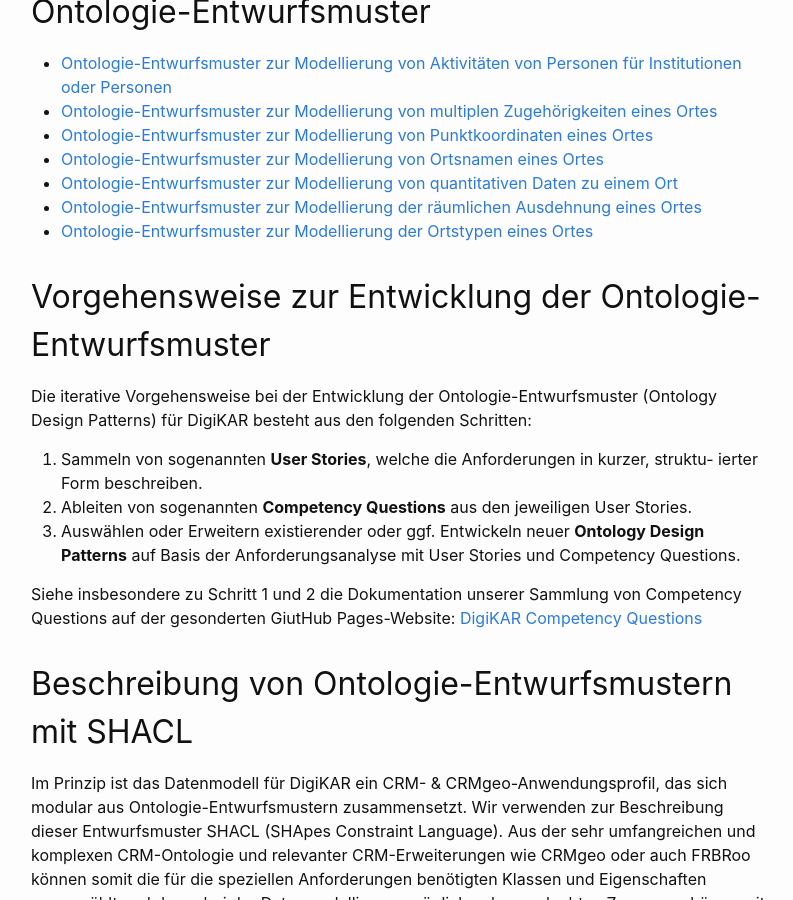
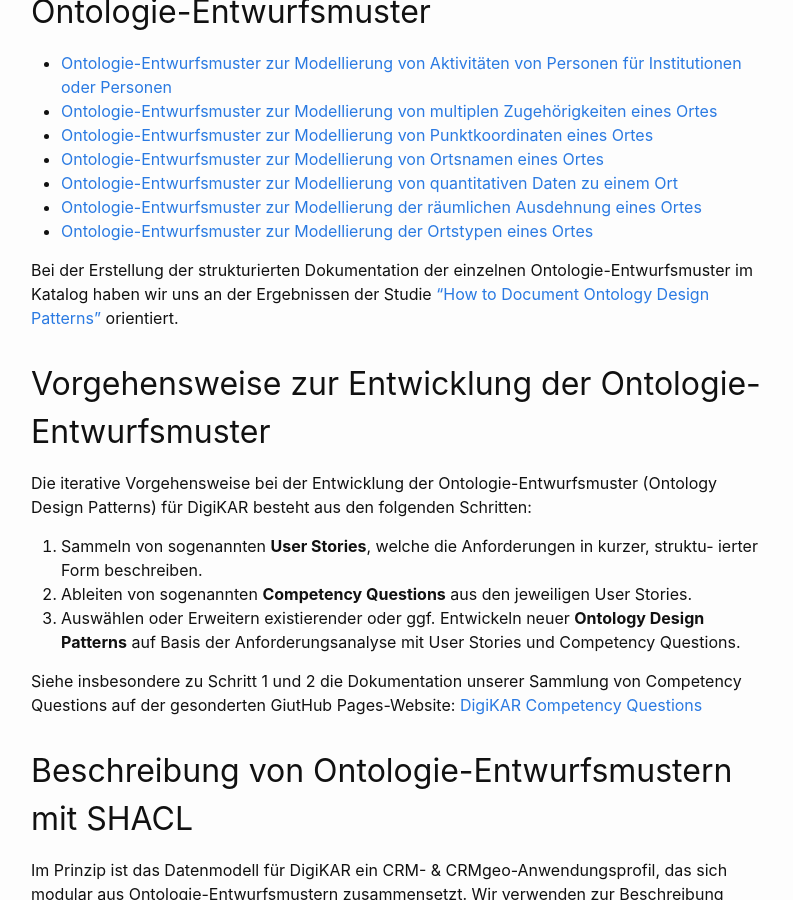
Before and after one commit to ieg-dhr/DigiKAR-Ontology-Design, a Jekyll site: the page built from odp.md, in a window 1280 px wide and 900 px high, scrolled down 336 px. Shown: the whole window, without its empty margins (239-1032 px from the left). Built offline with Jekyll 4.4.1, drawn with Linux system fonts in a browser that asks for light colours.

Commit message:
Update odp.md

```diff
--- a/odp.md
+++ b/odp.md
@@ -13,6 +13,8 @@
    {% endif %}
 {% endfor %}
 </ul>
+
+Bei der Erstellung der strukturierten Dokumentation der einzelnen Ontologie-Entwurfsmuster im Katalog haben wir uns an der Ergebnissen der Studie <a href="https://doi.org/10.3233/978-1-61499-826-6-15">“How to Document Ontology Design Patterns”</a> orientiert.
 
 ## Vorgehensweise zur Entwicklung der Ontologie-Entwurfsmuster
 
```
